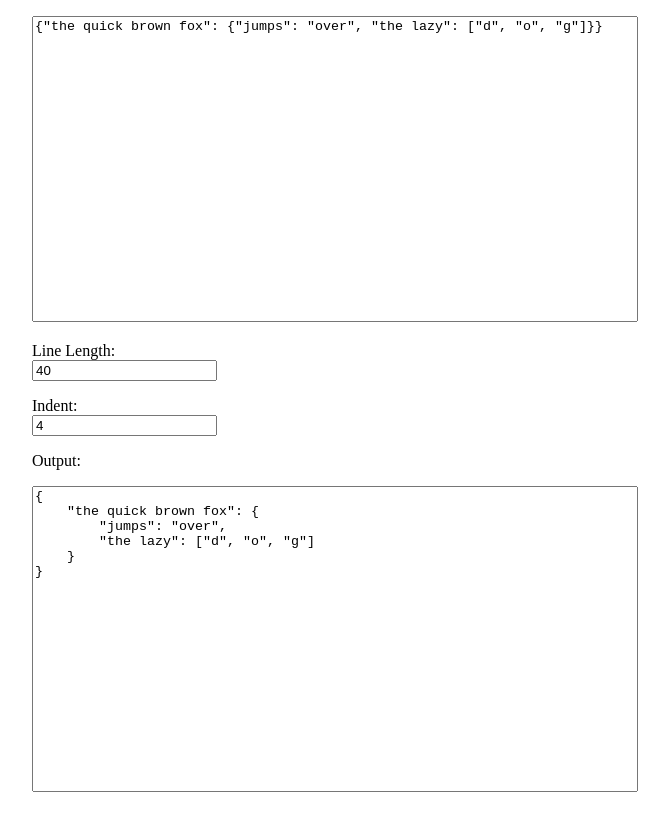
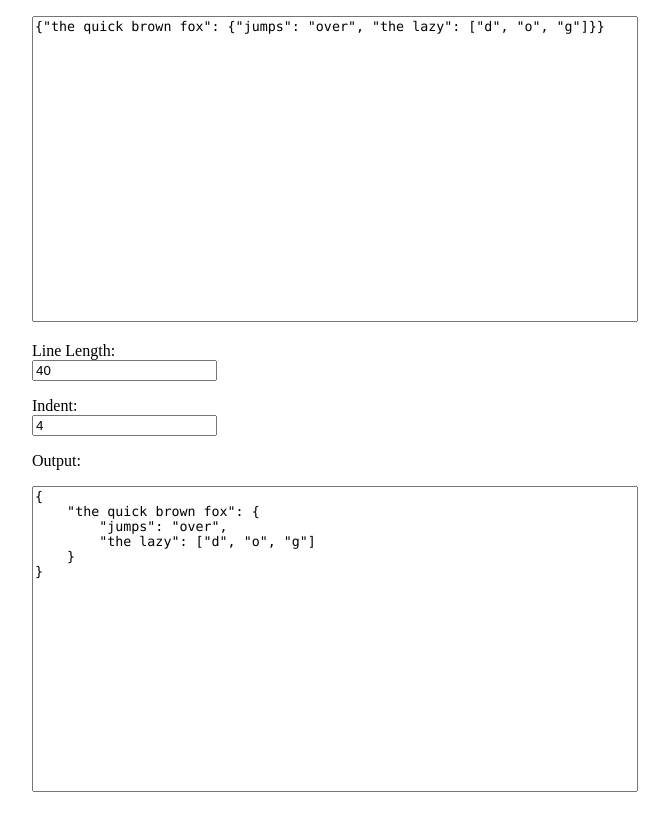
Before and after one commit to garyg1/json-formatter, a plain HTML site: page index.html in a window 1280 px wide. Shown: the whole page, without its empty margins (308-977 px from the left). Drawn offline with Linux system fonts and the light colour scheme.

Commit message:
update css

```diff
--- a/index.html
+++ b/index.html
@@ -33,6 +33,7 @@
             width: 600px;
             height: 300px;
             resize: none;
+            font-family: 'Inconsolata', 'Monaco', 'Menlo', monospace;
         }
 
         #container {
```
